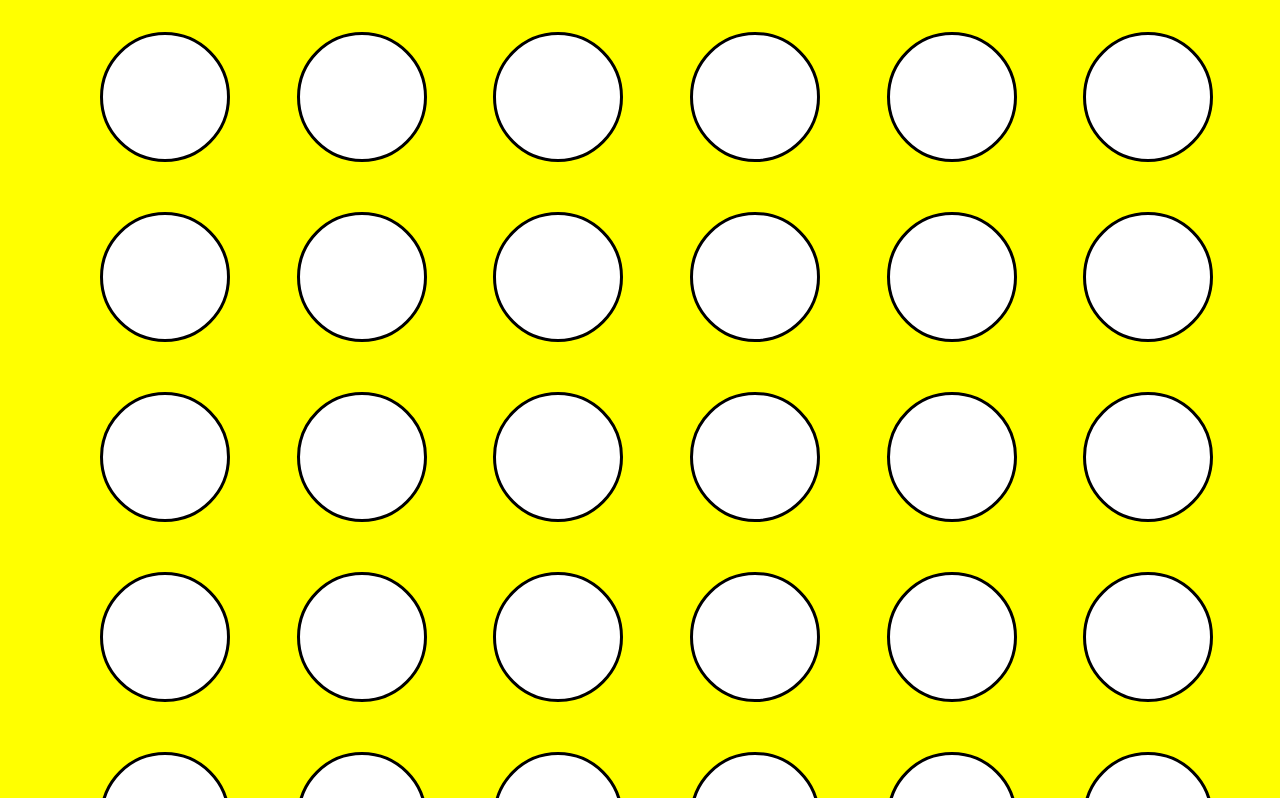
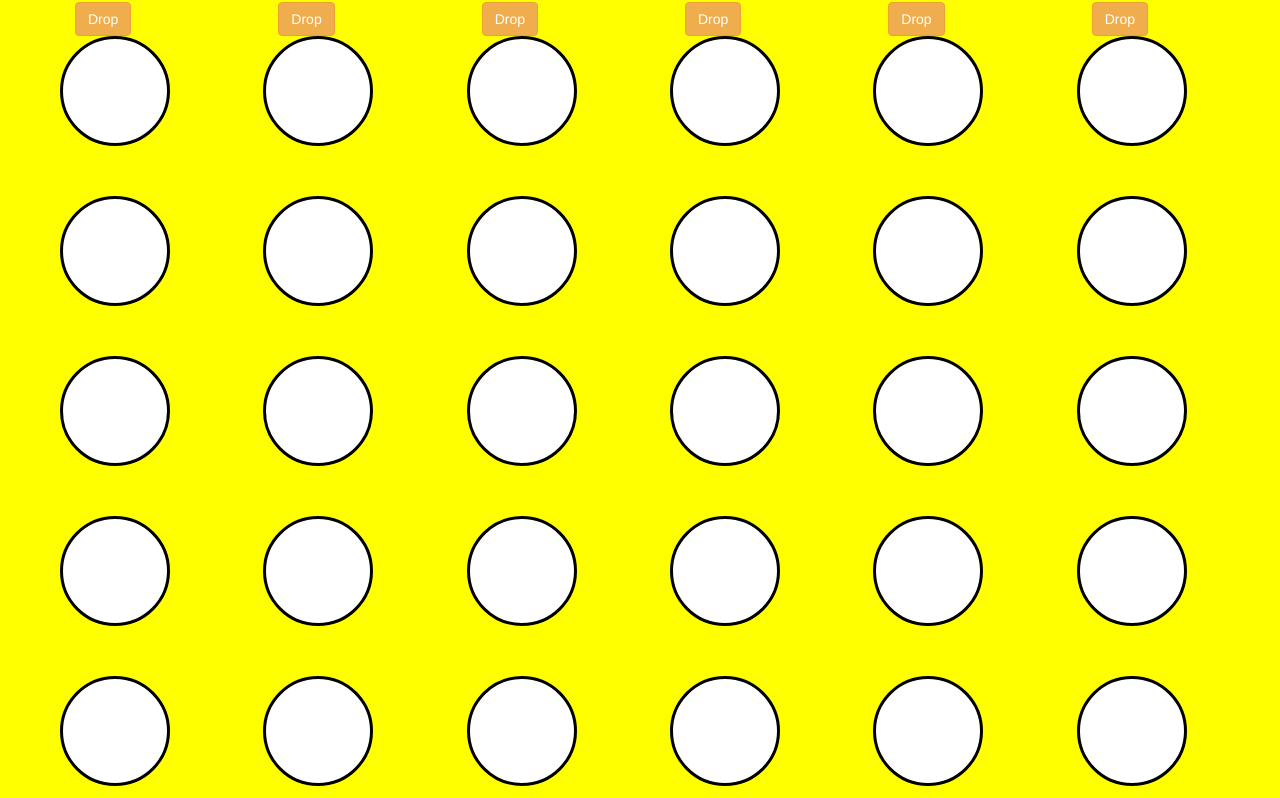
Before and after one commit to rxtATX/Connect-4, a plain HTML site: page BootstrapConnect4.html in a window 1280 px wide. Shown: the part 68-866 px from the top of the page. Drawn offline with nearby package versions, Linux system fonts and the light colour scheme.

Commit message:
Corrected link to js file

```diff
--- a/BootstrapConnect4.html
+++ b/BootstrapConnect4.html
@@ -2,19 +2,19 @@
 <html>
 <head>
 	<link rel="stylesheet" href="https://maxcdn.bootstrapcdn.com/bootstrap/3.3.7/css/bootstrap.min.css" integrity="sha384-BVYiiSIFeK1dGmJRAkycuHAHRg32OmUcww7on3RYdg4Va+PmSTsz/K68vbdEjh4u" crossorigin="anonymous">
-	<script src = "jquery-3.1.1.min.js"></script>
+	<script src = "javascript/jquery-3.1.1.min.js"></script>
+	<script src = "javascript/game.js"></script>
 	<style type = "text/css">
 		.subCol {
 			border: black solid medium;
 			border-radius: 50%;
-			width: 130px;
-			height: 130px;
+			width: 110px;
+			height: 110px;
 
 		}
 		.container-fluid{
-			margin-left: 100px;
-			margin-top: 100px;
-			margin-bottom: 100px;
+			margin-left: 60px;
+			margin-bottom: 60px;
 		}
 		body {
 			background-color: yellow;
@@ -35,10 +35,12 @@
 	<title>Connect Four</title>
 </head>
 <body>
+	<h1 class = "center text-center">Press the button to drop your token!</h1>
 	<div class = "container-fluid">
 		<div class = "row">
 
 			<div class = "col-md-2 col-sm-2 box1">
+			<button class = "btn btn-warning" id = "btn1">Drop</button>
 			<div class="row">
 					<div class="col-md-12 subCol"></div>
 				</div>
@@ -58,6 +60,7 @@
 
 
 			<div class = "col-md-2 col-sm-2 box">
+			<button class = "btn btn-warning" id = "btn2">Drop</button>
 				<div class="row">
 					<div class="col-md-12 subCol"></div>
 				</div>
@@ -77,6 +80,7 @@
 
 
 			<div class = "col-md-2 col-sm-2 box">
+			<button class = "btn btn-warning" id = "btn3">Drop</button>
 				<div class="row">
 					<div class="col-md-12 subCol"></div>
 				</div>
@@ -96,6 +100,7 @@
 			</div>
 
 			<div class = "col-md-2 col-sm-2 box">
+			<button class = "btn btn-warning" id = "btn4">Drop</button>
 				<div class="row">
 					<div class="col-md-12 subCol"></div>
 				</div>
@@ -116,6 +121,7 @@
 			</div>
 
 			<div class = "col-md-2 col-sm-2 box">
+			<button class = "btn btn-warning" id = "btn5">Drop</button>
 				<div class="row">
 					<div class="col-md-12 subCol"></div>
 				</div>
@@ -135,6 +141,7 @@
 			</div>
 
 			<div class = "col-md-2 col-sm-2 box">
+			<button class = "btn btn-warning" id = "btn6">Drop</button>
 				<div class="row">
 					<div class="col-md-12 subCol"></div>
 				</div>
```
Also changed, not shown: javascript/game.js (renamed from game.js), javascript/jquery-3.1.1.min.js (renamed from jquery-3.1.1.min.js), 1 other file. Lines whose indentation alone changed are shown as unchanged.
